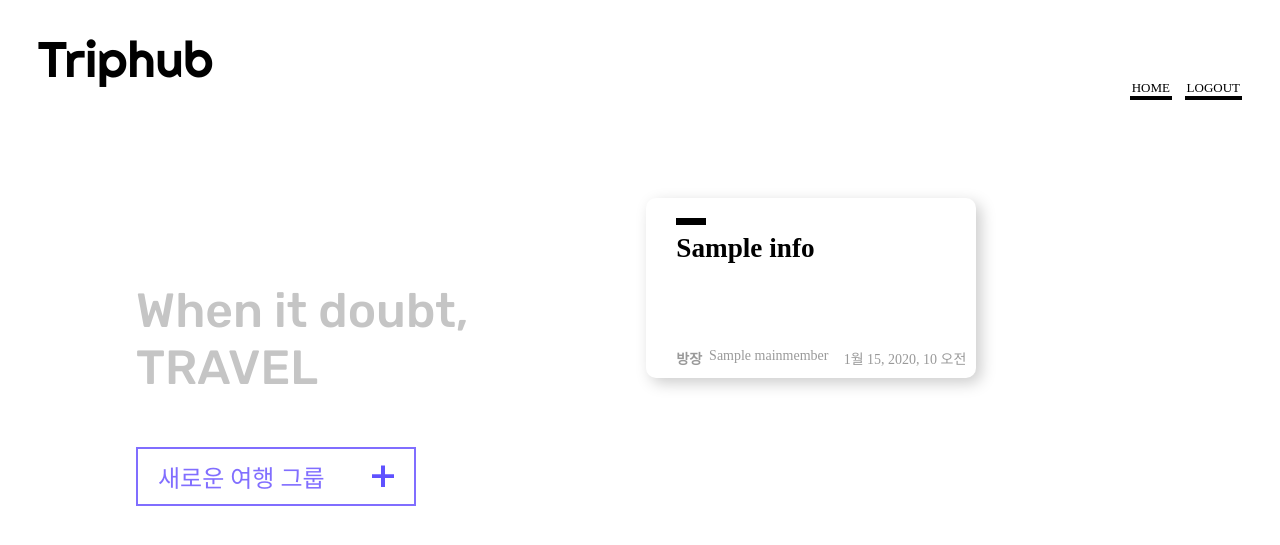
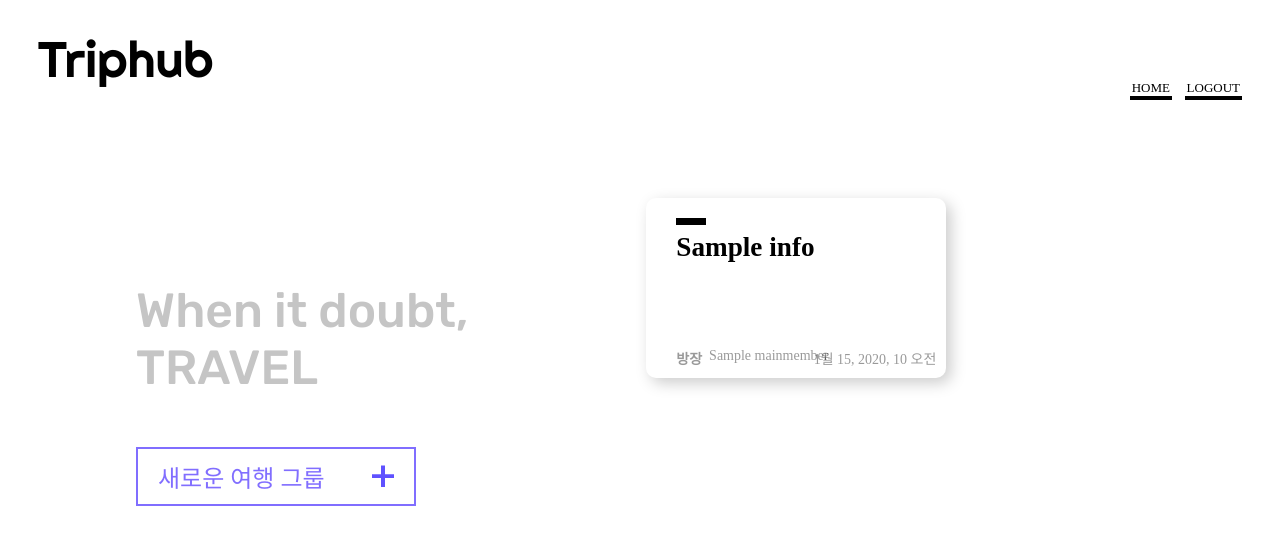
Before and after one commit to Tedhoon/Triphub_, a Django app: template backend/src/Triphub_Home/templates/main.html in a window 1280 px wide. Shown: the top 545 px of the page. Run offline with Django 3.2, Linux system fonts and the light colour scheme; the template is opened without the code that fills it: most values are stand-ins (such as "Sample title", 1, 10 or a date in 2020).

Commit message:
hackaton

```diff
--- a/backend/src/Triphub_Home/static/css/main.css
+++ b/backend/src/Triphub_Home/static/css/main.css
@@ -53,7 +53,7 @@ section{
     margin-top:3%;
 }
 #card{
-    width:280px;
+    width:250px;
     padding:20px;
     padding-left: 30px;
     float: left;
```
Also changed, not shown: 2 other files.
